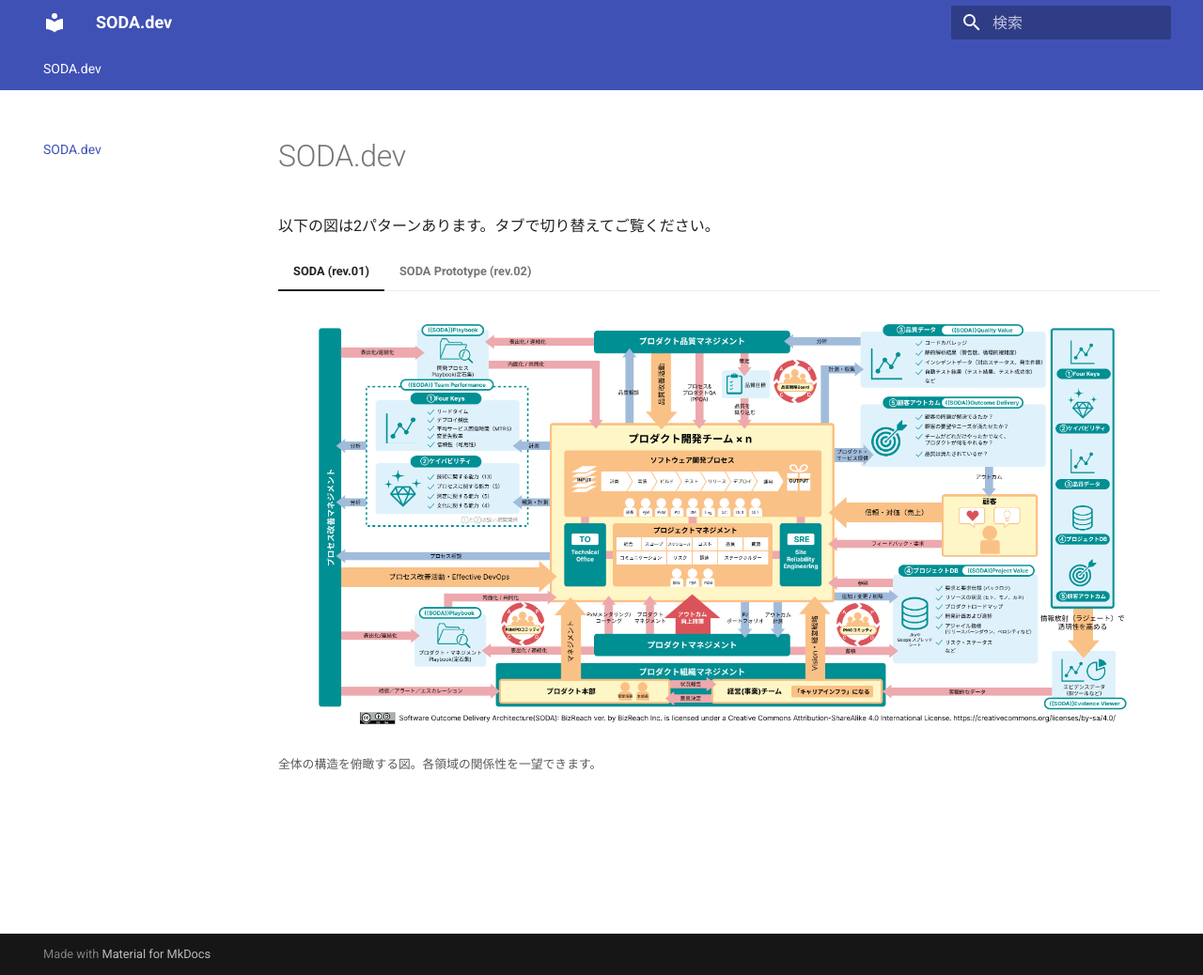
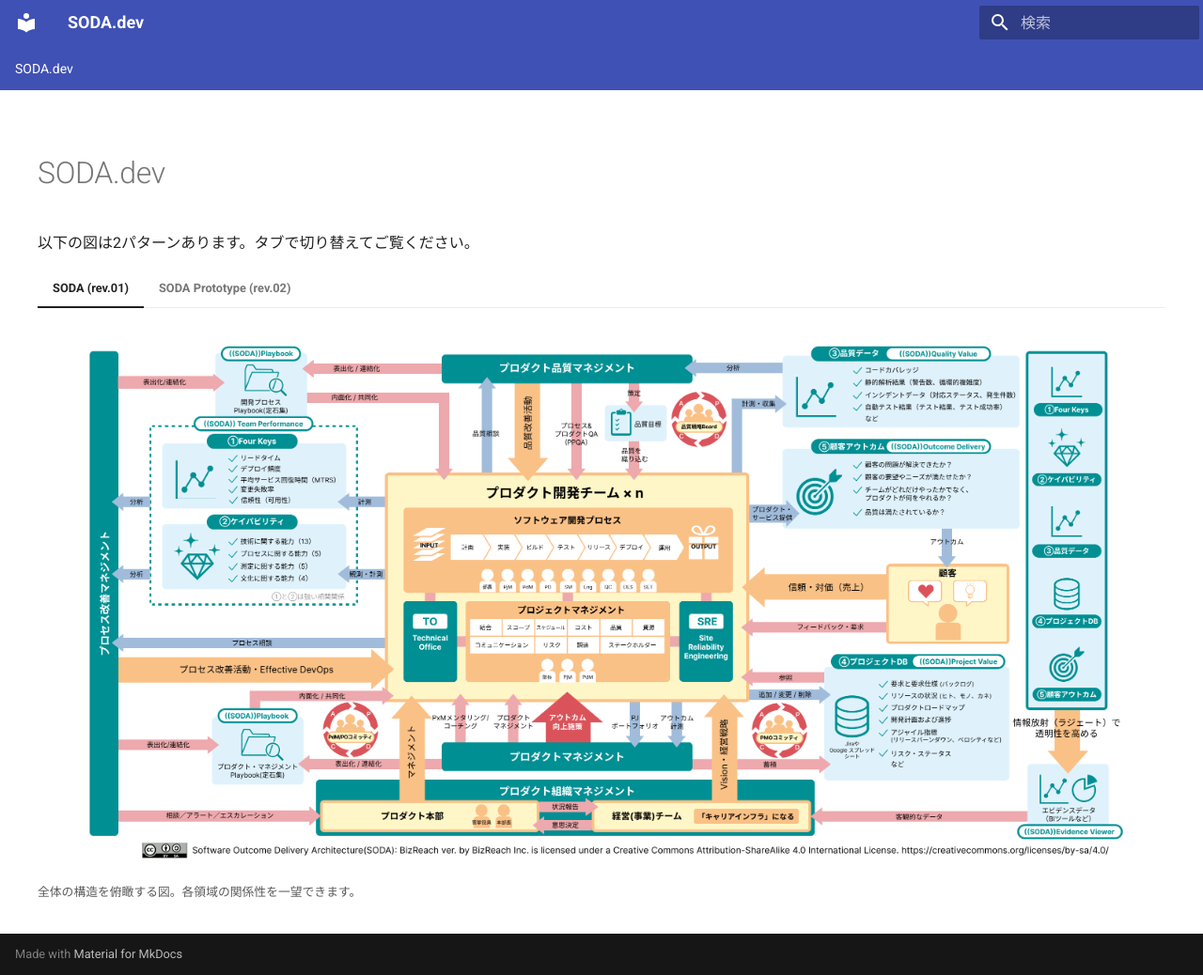
Before and after one commit to Findy/soda.dev, an MkDocs documentation site: the page built from docs/index.md, in a window 1280 px wide and 1038 px high. Shown: the whole window at 94% size. Built offline with MkDocs 1.6.1 and Material for MkDocs 9.7.7, drawn with Linux system fonts in a browser that asks for light colours.

Commit message:
feat: add keyboard navigation for tabs and enhance styling with new CSS

```diff
--- /dev/null
+++ b/docs/javascripts/navigation.js
@@ -0,0 +1,47 @@
+// 矢印キーでタブ切り替え
+document.addEventListener('DOMContentLoaded', function() {
+    document.addEventListener('keydown', function(e) {
+        // 入力フィールドなどでタイピング中は無効
+        if (e.target.tagName === 'INPUT' ||
+            e.target.tagName === 'TEXTAREA' ||
+            e.target.isContentEditable) {
+            return;
+        }
+
+        // タブコンテンツを取得
+        const tabs = document.querySelectorAll('.tabbed-set input[type="radio"]');
+        if (tabs.length === 0) return;
+
+        // 現在アクティブなタブを見つける
+        let currentIndex = -1;
+        tabs.forEach((tab, index) => {
+            if (tab.checked) {
+                currentIndex = index;
+            }
+        });
+
+        // 左矢印キー: 前のタブへ
+        if (e.key === 'ArrowLeft' && currentIndex > 0) {
+            e.preventDefault();
+            tabs[currentIndex - 1].click();
+        }
+
+        // 右矢印キー: 次のタブへ
+        if (e.key === 'ArrowRight' && currentIndex < tabs.length - 1) {
+            e.preventDefault();
+            tabs[currentIndex + 1].click();
+        }
+
+        // 1キー: 最初のタブ
+        if (e.key === '1' && tabs.length > 0) {
+            e.preventDefault();
+            tabs[0].click();
+        }
+
+        // 2キー: 2番目のタブ
+        if (e.key === '2' && tabs.length > 1) {
+            e.preventDefault();
+            tabs[1].click();
+        }
+    });
+});
--- /dev/null
+++ b/docs/stylesheets/extra.css
@@ -0,0 +1,57 @@
+/* 画像を大きく表示 */
+.md-content img {
+    max-width: 100% !important;
+    width: auto !important;
+    height: auto !important;
+    display: block;
+    margin: 1em auto;
+}
+
+/* メインコンテンツエリアを広げる */
+.md-content {
+    max-width: none !important;
+}
+
+.md-content__inner {
+    max-width: none !important;
+    margin: 0 2rem !important;
+}
+
+/* サイドバーを非表示にする（モバイル以外） */
+@media screen and (min-width: 76.25em) {
+    .md-sidebar--primary {
+        display: none !important;
+    }
+}
+
+/* コンテンツエリアをフル幅に */
+.md-main__inner {
+    display: block !important;
+    max-width: none !important;
+}
+
+.md-content__inner:not(.md-typeset) {
+    max-width: none !important;
+}
+
+/* グリッドレイアウトを調整 */
+.md-grid {
+    max-width: none !important;
+    margin: 0 auto !important;
+}
+
+/* タブレット以上の画面サイズでコンテンツ幅を最大化 */
+@media screen and (min-width: 76.25em) {
+    .md-sidebar--secondary {
+        margin-left: 0 !important;
+    }
+
+    .md-content {
+        margin-left: 0 !important;
+    }
+}
+
+/* ライトボックス有効時の画像スタイル */
+.md-content img[loading] {
+    cursor: zoom-in;
+}
--- a/mkdocs.yml
+++ b/mkdocs.yml
@@ -7,10 +7,16 @@ theme:
     - navigation.tabs
     - navigation.top
     - navigation.tracking
-    - toc.integrate
+    - navigation.instant
+    - navigation.sections
     - content.code.copy
     - content.tabs.link          # タブ切替を強化
-    - content.image.lightbox     # 画像クリックで拡大
+
+extra_css:
+  - stylesheets/extra.css
+
+extra_javascript:
+  - javascripts/navigation.js
 
 markdown_extensions:
   - admonition
```
Also changed, not shown: 1 other file.
